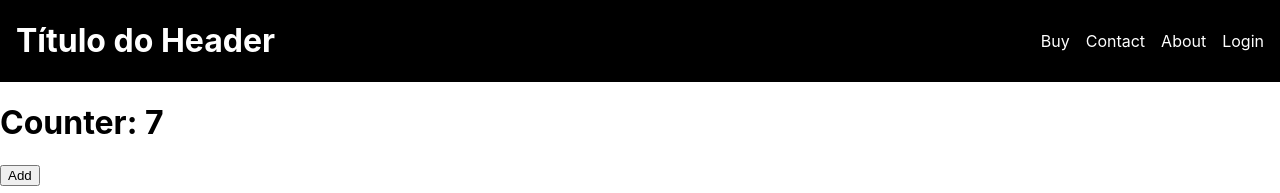
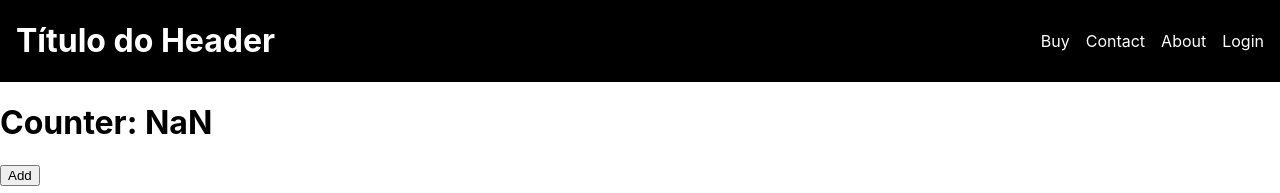
Before and after one commit to anderson-mntn/my-first-app, a React (Create React App) app: page / in a window 1280 px wide. Shown: the top 193 px of the page. Built offline with nearby package versions, Linux system fonts and the light colour scheme.

Commit message:
passando att resgatado do localStorage

```diff
--- a/src/App.js
+++ b/src/App.js
@@ -6,7 +6,7 @@ function App() {
   return (
     <div>
       <Header name="Título do Header" links={["Buy", "Contact", "About", "Login"]}></Header>
-      <Counter count={7}/>
+      <Counter count={localStorage.getItem('count')}/>
     </div>
   );
 }
```
